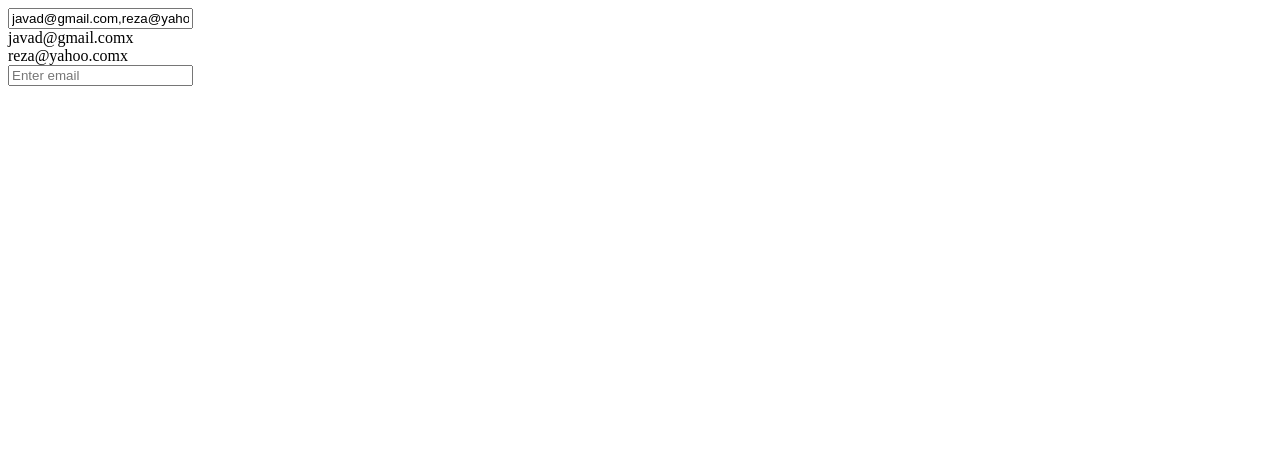
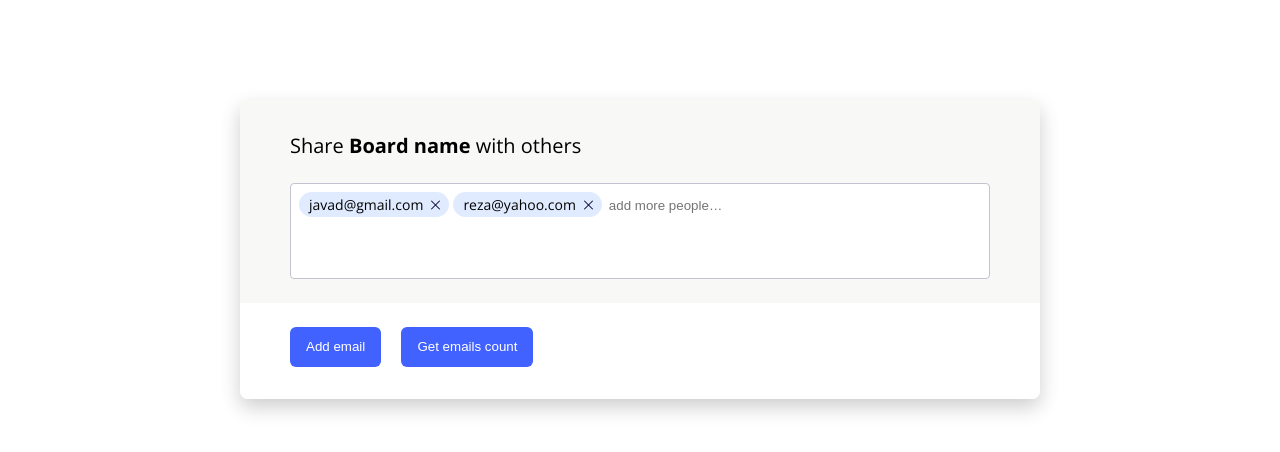
Before and after one commit to GrapevineGiving/emails-input, a website built with webpack: page demo/index.html in a window 1280 px wide. Built offline with nearby package versions, Linux system fonts and the light colour scheme.

Commit message:
feat: demo form

```diff
--- a/demo/index.html
+++ b/demo/index.html
@@ -4,16 +4,79 @@
     <meta charset="UTF-8" />
     <meta name="viewport" content="width=device-width, initial-scale=1.0" />
     <title>Document</title>
+    <link href="https://fonts.googleapis.com/css2?family=Open+Sans:wght@300;400;700&display=swap" rel="stylesheet">
+    <style>
+      .share-board{
+        max-width: 800px;
+        margin: 100px auto;
+        background: white;
+        box-shadow: 0px 8px 20px rgba(0, 0, 0, 0.2);
+        border-radius: 8px;
+        overflow: hidden;
+        font-family: 'Open Sans';
+      }
+      #emails-input{
+        height: 96px;
+      }
+      .share-board .content{
+        padding: 32px 50px 24px 50px;
+        background: #F8F8F7;
+      }
+      .share-board .content .share-board-header{
+        font-weight: normal;
+        font-style: normal;
+        font-size: 20px;
+        margin: 0;
+        margin-bottom: 24px;
+      }
+      .share-board .content .share-board-header strong{
+        font-weight: 700;
+      }
+      .share-board .actions{
+        padding: 24px 50px 32px 50px;
+        background: white;
+      }
+      .share-board .actions button {
+        background: #4262FF;
+        border-radius: 6px;
+        border: none;
+        color: white;
+        padding: 8px 16px;
+        line-height: 24px;
+        font-weight: 200;
+        margin:0;
+        margin-right: 16px;
+        outline: none;
+      }
+    </style>
   </head>
   <body>
+    <div class="share-board">
+      <div class="content">
+        <h2 class="share-board-header">Share <strong>Board name</strong> with others</h2>
+        <div id="emails-input">
+          <!-- fallback for the email input -->
+          <input type="email" multiple />
+        </div>
+      </div>
+      <div class="actions">
+        <button onclick="addRandomEmail()">Add email</button>
+        <button onclick="alertEmailsCount()">Get emails count</button>
+      </div>
+    </div>
     <script src="../dist/bundle.js"></script>
-    <div id="emails-input"></div>
     <script>
       var inputContainerNode = document.querySelector('#emails-input');
       var emailInput = EmailsInput(inputContainerNode, {
         name: 'emails-input',
         list: ['javad@gmail.com', 'reza@yahoo.com'],
       });
+      function addRandomEmail(){
+        emailInput.addEmail(generateRandomEmail());
+      }
+      function alertEmailsCount(){
+        alert("Emails count: "+ emailInput.getEmailsCount());
+      }
     </script>
   </body>
 </html>
--- a/src/EmailInput.ts
+++ b/src/EmailInput.ts
@@ -1,13 +1,22 @@
 import { span, div, text, input, removeNode, append } from './genElm';
-import { validateEmail } from './validation';
+import { validateEmail, validatorType } from './utils';
 import { emailStore } from './store';
+import appendStye from './style';
 
 type Props = {
   name: string;
   list: string[];
+  placeholder: string;
+  validator: validatorType;
+  baseClass: string;
 };
 
-export default function EmailsInput(container: Node, { name, list }: Props): any {
+const defaultBaseClass = appendStye();
+
+export default function EmailsInput(
+  container: Node,
+  { name, list, placeholder = 'add more people…', validator = validateEmail, baseClass = defaultBaseClass }: Props,
+): any {
   // email store to manage adding an removing emails
   const { pushEmail, getEmails } = emailStore((emails: string[]) => {
     setEmailInput(emails.join(', '));
@@ -15,11 +24,11 @@ export default function EmailsInput(container: Node, { name, list }: Props): any
   });
 
   function addEmail(text: string) {
-    append(emailsWrapper, emailBlock(text, pushEmail(text)));
+    append(emailsWrapper, emailBlock(text, pushEmail(text), validator));
   }
 
   // defined text input
-  const [textInput, clearTextInput] = emailTextInput(addEmail);
+  const [textInput, clearTextInput] = emailTextInput({ addEmail, placeholder });
 
   // hidden email input fo using on forms
   const [emailInput, setEmailInput] = hiddenEmailInput(name);
@@ -27,52 +36,72 @@ export default function EmailsInput(container: Node, { name, list }: Props): any
   // a wrapper element to render email blocks
   const emailsWrapper = div(
     { className: 'emails-wrapper' },
-    ...list.map((email) => emailBlock(email, pushEmail(email))),
+    ...list.map((email) => emailBlock(email, pushEmail(email), validator)),
   );
 
-  container.appendChild(div({ className: 'component-wrapper' }, emailInput, emailsWrapper, textInput));
+  // main wrapper of the component
+  const wrapper = div(
+    {
+      className: `${baseClass} component-wrapper`,
+      events: {
+        click: () => {
+          textInput.focus();
+        },
+      },
+    },
+    emailInput,
+    emailsWrapper,
+    textInput,
+  );
+
+  // clear container to remove fallback
+  container.textContent = '';
+
+  // append wrapper to the container
+  container.appendChild(wrapper);
 
   return {
     getEmails,
     addEmail,
+    getEmailsCount: () => getEmails().length,
   };
 }
 
 // create email block
-function emailBlock(email: string, remove: any) {
+function emailBlock(email: string, remove: any, validator: validatorType) {
   const block = div(
     {
-      className: `email-block ${validateEmail(email) ? '' : 'invalid'}`,
+      className: `email-block ${validator(email) ? '' : 'invalid'}`,
     },
     span({ className: 'text' }, text(email)),
-    span(
-      {
-        className: 'close-icon',
-        events: {
-          click(e: any) {
-            removeNode(block);
-            remove(e);
-          },
+    span({
+      className: 'close',
+      events: {
+        click(e: any) {
+          removeNode(block);
+          remove(e);
         },
       },
-      text('x'),
-    ),
+    }),
   );
   return block;
 }
 
-function emailTextInput(addEmail): any {
+function emailTextInput({ addEmail, placeholder }: any): any {
   const elm = input({
     className: 'text-input',
-    attributes: { type: 'text', placeholder: 'Enter email' },
+    attributes: { type: 'text', placeholder },
     events: {
       input: (e) => {
         const { value } = e.target;
         if (e.inputType === 'insertFromPaste' && value) {
           if (e.target.value) {
-            addEmail(e.target.value);
+            (e.target.value as string)
+              .split(',')
+              .map((str) => str.trim())
+              .filter(Boolean)
+              .forEach(addEmail);
           }
-          return;
         }
       },
       keypress: (e) => {
@@ -85,12 +114,19 @@ function emailTextInput(addEmail): any {
           return false;
         }
       },
+      blur: (e) => {
+        if (e.target.value) {
+          addEmail(e.target.value);
+        }
+      },
     },
   });
-  const clear = () => {
-    elm.value = '';
-  };
-  return [elm, clear];
+  return [
+    elm,
+    () => {
+      elm.value = '';
+    },
+  ];
 }
 
 function hiddenEmailInput(name: string): any {
--- a/src/genElm.ts
+++ b/src/genElm.ts
@@ -20,7 +20,7 @@ export const genElm: genElmType = (type) => ({ className, events, attributes } =
   }
 
   if (children) {
-    children.forEach((child) => elm.appendChild(child));
+    append(elm, ...children);
   }
 
   elm.clearListeners = function () {
--- a/src/store.ts
+++ b/src/store.ts
@@ -3,26 +3,33 @@ const counter = (start: number) => {
   return () => count++;
 };
 
-export function emailStore(subscribe: any) {
+type subscribeType = (list: string[]) => void;
+type EmailStore = {
+  pushEmail: (email: string) => () => void;
+  getEmails: () => string[];
+};
+
+export function emailStore(subscribe: subscribeType): EmailStore {
+  // simple uid generator;
   const uid = counter(1);
 
-  const emails: any = {};
+  const emails: { [key: string]: string } = {};
 
-  const getEmails = () => Object.keys(emails).map((id) => emails[id]);
+  const getEmails = () => Object.keys(emails).map((id: string) => emails[id]);
 
+  // pushes an email to the store ans returns the remover
   function pushEmail(email: string) {
     const id = uid();
     emails[id] = email;
     subscribe(getEmails());
 
     return () => {
-      console.log('delete', id);
       delete emails[id];
       subscribe(getEmails());
     };
   }
 
-  // run subscribe after first tick
+  // runs subscribe after first tick
   setTimeout(() => subscribe(getEmails()), 0);
 
   return {
--- /dev/null
+++ b/src/style.ts
@@ -0,0 +1,91 @@
+import { randomString } from './utils';
+
+// returns component style that wrapped into a root selector
+function generateStyle(rootSelector = ''): string {
+  // generating uniq selectors by adding baseSelector;
+  const baseSelector = `${rootSelector}.component-wrapper`;
+  const emailBlock = `${baseSelector} .emails-wrapper .email-block`;
+  return `
+    @import url('https://fonts.googleapis.com/css2?family=Open+Sans:wght@300;400;700&display=swap');
+
+    ${baseSelector}{
+        background: #FFFFFF;
+        border: 1px solid #C3C2CF;
+        box-sizing: border-box;
+        border-radius: 4px;
+        font-size: 14px;
+        padding: 8px;
+        padding-bottom: 4px;
+        font-family: 'Open Sans';
+        height: 100%;
+        width: 100%;
+        overflow: auto;
+    }
+    ${baseSelector} .email-input{
+        display: none;
+    }
+    ${baseSelector} .emails-wrapper {
+        display: inline;
+    }
+    ${baseSelector} .text-input {
+        border: none;
+        outline: none;
+        min-width: 200px;
+        padding: 3px;
+        margin: 0 4px 4px 0;
+        line-height: 1.6;
+    }
+    ${baseSelector} .emails-wrapper .email-block {
+        background: rgba(102, 153, 255, 0.2);
+        border-radius: 100px;
+        display: inline-block;
+        padding: 3px 10px;
+        margin: 0 4px 4px 0;
+        white-space: nowrap;
+    }
+    ${baseSelector} .emails-wrapper .email-block.invalid {
+        background: white;
+        border-bottom: dashed red 1px;
+        border-radius: 0;
+        padding: 3px 3px;
+        margin-left: 4px;
+        margin-right: 4px
+    }
+    ${emailBlock} .text {
+        padding-right: 8px;
+    }
+    ${emailBlock} .close {
+        position: relative;
+        padding: 0 4px;
+        cursor: pointer;
+    }
+    ${emailBlock} .close:before, .close:after {
+        position: absolute;
+        left: 6;
+        top: 4px;
+        content: ' ';
+        height: 12px;
+        width: 1px;
+        background-color: #050038;
+    }
+    ${emailBlock} .close:before {
+        transform: rotate(45deg);
+    }
+    ${emailBlock} .close:after {
+        transform: rotate(-45deg);
+    }
+    `;
+}
+
+export default function appendStye(): string {
+  // generates random class name;
+  const bastClass = randomString(16);
+
+  // generates style and appends it to the DOM;
+  const style = document.createElement('style');
+  style.textContent = generateStyle(`.${bastClass}`);
+  document.body.appendChild(style);
+
+  // returns baseClass for adding to the wrapper element;
+  return bastClass;
+}
--- /dev/null
+++ b/src/utils.ts
@@ -0,0 +1,23 @@
+export type validatorType = (str: string) => boolean;
+
+export function validateEmail(email: string): boolean {
+  const regex = /[a-z0-9!#$%&'*+/=?^_`{|}~.-]+@[a-z0-9-]+(\.[a-z0-9-]+)*/i;
+  return regex.test(email);
+}
+
+function randomChar() {
+  const charCode = 97 + Math.random() * 26;
+  return String.fromCharCode(charCode);
+}
+
+export function randomString(length: number): string {
+  let str = '';
+  for (let i = 0; i < length; i++) {
+    str += randomChar();
+  }
+  return str;
+}
+
+export function generateRandomEmail(): string {
+  return `${randomString(5)}@${randomString(7)}.${randomString(3)}`;
+}
--- a/src/validation.ts
+++ /dev/null
@@ -1,4 +0,0 @@
-export function validateEmail(email) {
-  const regex = /[a-z0-9!#$%&'*+/=?^_`{|}~.-]+@[a-z0-9-]+(\.[a-z0-9-]+)*/i;
-  return regex.test(email);
-}
--- a/tsconfig.json
+++ b/tsconfig.json
@@ -3,7 +3,7 @@
     "outDir": "./dist/",
     "noImplicitAny": true,
     "module": "es6",
-    "target": "es5",
+    "target": "es2015",
     "jsx": "react",
     "allowJs": true
   },
--- a/webpack.config.js
+++ b/webpack.config.js
@@ -17,6 +17,7 @@ module.exports = {
   },
   output: {
     filename: 'bundle.js',
+    library: 'emailInput',
     path: path.resolve(__dirname, 'dist'),
   },
 };
```
Also changed, not shown: src/index.ts (+11 -1 lines), dist/bundle.js.
